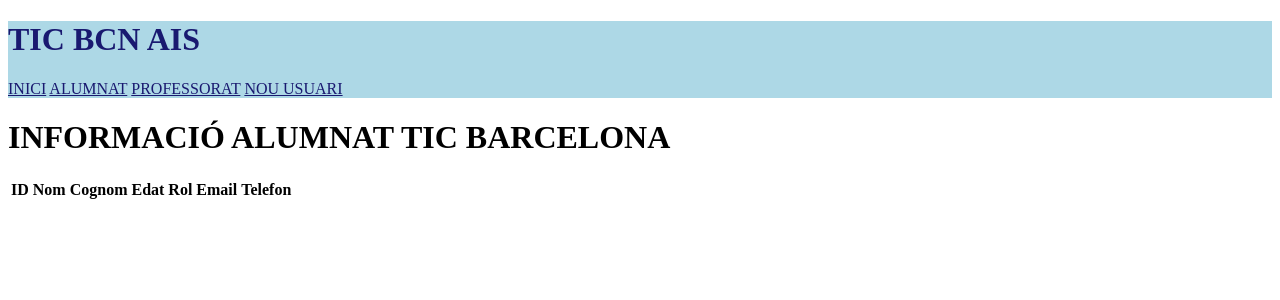
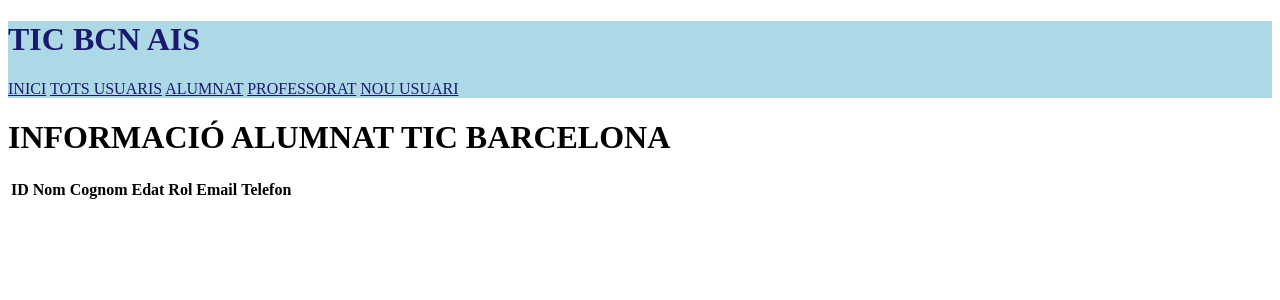
Before and after one commit to angelspsv/M7_UF4, a Django app: page /centre/students/ in a window 1280 px wide. Shown: the top 300 px of the page. Run offline with Django 5.2, Linux system fonts and the light colour scheme; data that the repository does not hold is empty.

Commit message:
afegit acces al header per veure tots els usuaris de la taula

```diff
--- a/TIC_BCN_AIS/centre/templates/header.html
+++ b/TIC_BCN_AIS/centre/templates/header.html
@@ -1,7 +1,9 @@
 <header style="background-color: #ADD8E6; ">
     <h1 style="color: #191970;">TIC BCN AIS</h1>
     <p> <a href="{% url 'index' %}" style="color: #191970;">INICI</a>
+        <a href="{% url 'display_data' %}" style="color: #191970;">TOTS USUARIS</a>
         <a href="{% url 'students' %}" style="color: #191970;">ALUMNAT</a>
         <a href="{% url 'teachers' %}" style="color: #191970;">PROFESSORAT</a>
-        <a href="{% url 'form' %}" style="color: #191970;">NOU USUARI</a> </p>
+        <a href="{% url 'form' %}" style="color: #191970;">NOU USUARI</a>
+    </p>
 </header>
```
